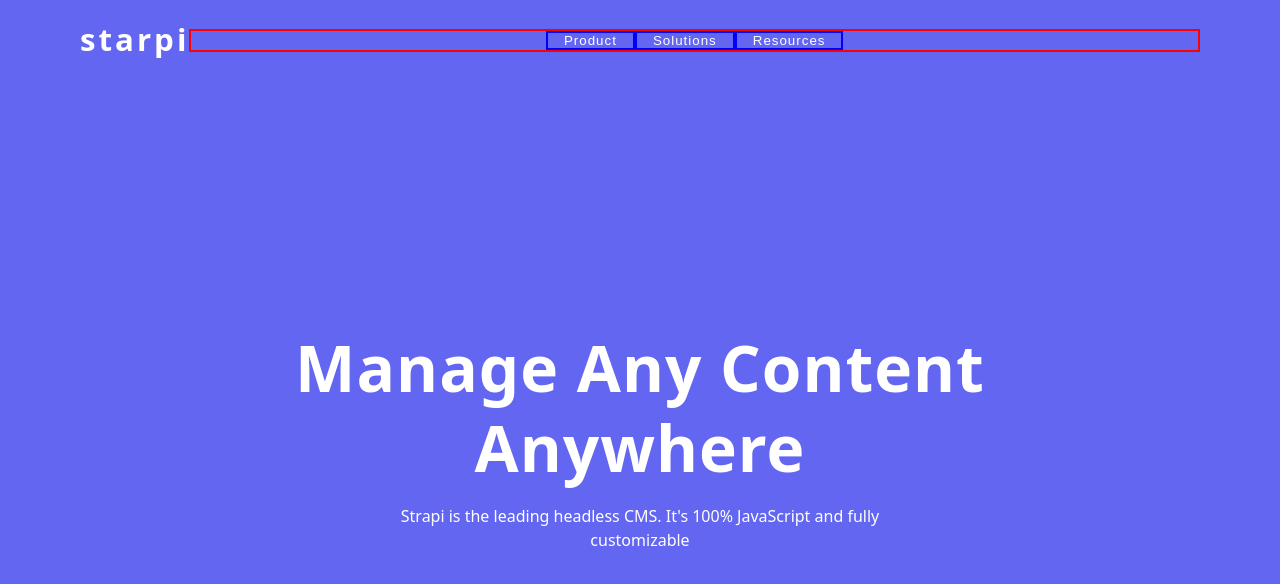
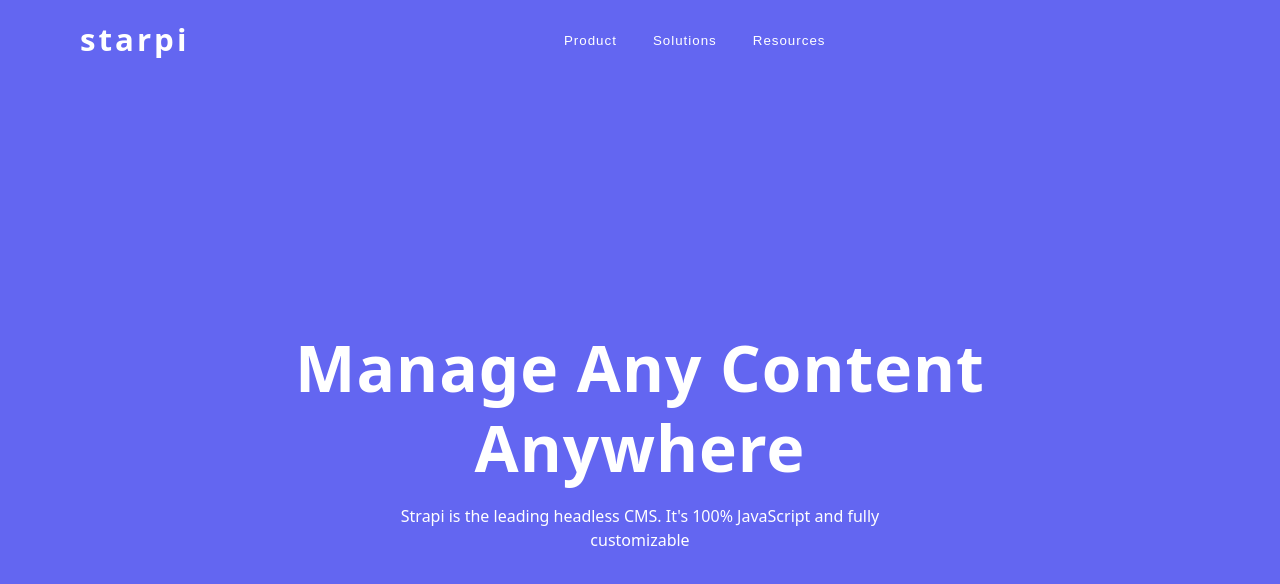
Before and after one commit to Boopalan-d3v/fundamental-projects, a React (Vite) app in the folder strapi-submenus/: page / in a window 1280 px wide. Shown: the top 584 px of the page. Built offline with nearby package versions, Linux system fonts and the light colour scheme.

Commit message:
set z-index value on submenu & show-submenu classes

```diff
--- a/strapi-submenus/src/index.css
+++ b/strapi-submenus/src/index.css
@@ -418,9 +418,10 @@ nav{
  .nav-links{
   display: flex;
   justify-content: center;
-  border: 2px solid red;
+  align-self: stretch;
  }
  .nav-center{
+  align-self: stretch;
   display: grid;
   grid-template-columns: auto 1fr;
  }
@@ -432,7 +433,6 @@ nav{
   text-transform: capitalize;
   letter-spacing: var(--letterSpacing);
   cursor: pointer;
-  border: 2px solid blue;
  }
 }
 
@@ -445,7 +445,7 @@ nav{
   .submenu{
     display: block;
     position: fixed;
-    top: 6rem;
+    top: 7rem;
     left:50%;
     width: var(--fluid-width);
     max-width: var(--max-width);
@@ -458,11 +458,13 @@ nav{
     opacity: 0;
     transition: transform 0.3s ease-in-out, opacity 0.2s ease-in-out;
     border-radius: var(--borderRadius);
+    z-index: -1;
   }
   .show-submenu{
     visibility: visible;
     opacity: 1;
     transform: rotateX(0deg) translateX(-50%);
+    z-index: 10;
   }
   .submenu h5{
     margin-bottom: 1rem;
```
